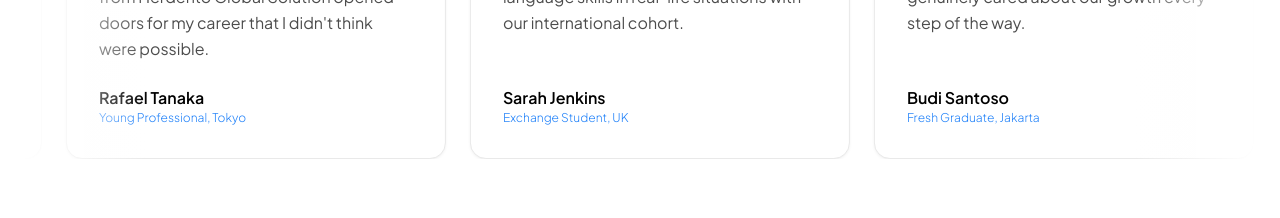
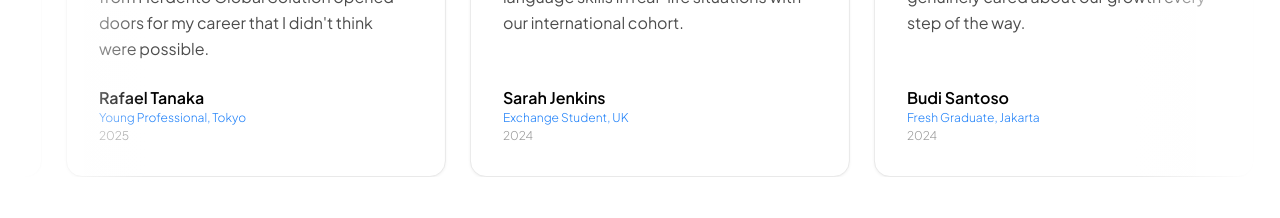
Before and after one commit to DeveloperHerdento/talenco, a Next.js app: page /en in a window 1280 px wide. Shown: the part 4400-4618 px from the top of the page. Built offline with nearby package versions, Linux system fonts and the light colour scheme.

Commit message:
feat: add year of participation for testimonies

```diff
--- a/app/[lang]/page.tsx
+++ b/app/[lang]/page.tsx
@@ -36,7 +36,7 @@ export default async function Home({ params }: { params: Promise<{ lang: string
           </div>
         </div>
 
-        <Timeline dict={dict.timeline} />
+        <Timeline dict={dict.timeline} locale={lang} />
         <Testimonials dict={dict.testimonials} />
         <Location dict={dict.location} />
         <FAQ dict={dict.faq} />
--- a/components/sections/Testimonials.tsx
+++ b/components/sections/Testimonials.tsx
@@ -7,7 +7,17 @@ import { Reveal } from "@/components/ui/Reveal";
 import { TESTIMONIALS } from "@/lib/constants/testimonials";
 import type { Dictionary } from "@/lib/i18n/dictionary";
 
-function TestimonialCard({ quote, name, role }: { quote: string; name: string; role: string }) {
+function TestimonialCard({
+  quote,
+  name,
+  role,
+  year,
+}: {
+  quote: string;
+  name: string;
+  role: string;
+  year: string;
+}) {
   return (
     <div className="flex w-[320px] shrink-0 flex-col gap-6 rounded-2xl border-[0.5px] border-[#e9e9e9] bg-white p-8 shadow-sm shadow-black/5 md:w-[380px]">
       <Quote className="text-brand-orange size-10" strokeWidth={1.75} />
@@ -15,6 +25,7 @@ function TestimonialCard({ quote, name, role }: { quote: string; name: string; r
       <div>
         <p className="text-base font-semibold text-black">{name}</p>
         <p className="text-xs font-light text-brand-blue">{role}</p>
+        <p className="mt-0.5 text-xs font-light text-black/40">{year}</p>
       </div>
     </div>
   );
@@ -57,7 +68,13 @@ export function Testimonials({ dict }: { dict: Dictionary["testimonials"] }) {
             {TESTIMONIALS.map((testimonial) => {
               const item = dict.items[testimonial.key];
               return (
-                <TestimonialCard key={testimonial.key} quote={item.quote} name={testimonial.name} role={item.role} />
+                <TestimonialCard
+                  key={testimonial.key}
+                  quote={item.quote}
+                  name={testimonial.name}
+                  role={item.role}
+                  year={item.year}
+                />
               );
             })}
             {/* Duplicate set makes the loop seamless; hidden from assistive tech so content isn't announced twice. */}
@@ -70,6 +87,7 @@ export function Testimonials({ dict }: { dict: Dictionary["testimonials"] }) {
                     quote={item.quote}
                     name={testimonial.name}
                     role={item.role}
+                    year={item.year}
                   />
                 );
               })}
--- a/lib/i18n/dictionary.ts
+++ b/lib/i18n/dictionary.ts
@@ -36,7 +36,6 @@ export type Dictionary = {
   };
   programs: {
     eyebrow: string;
-    title: string;
     items: Record<
       "english" | "bipa" | "digitalMarketing" | "careerPrep" | "culture" | "weekendTrip",
       { title: string; description: string }
@@ -61,7 +60,7 @@ export type Dictionary = {
     title: string;
     pauseScroll: string;
     resumeScroll: string;
-    items: Record<"ayu" | "rafael" | "sarah" | "budi" | "mei", { quote: string; role: string }>;
+    items: Record<"ayu" | "rafael" | "sarah" | "budi" | "mei", { quote: string; role: string; year: string }>;
   };
   location: {
     eyebrow: string;
```
